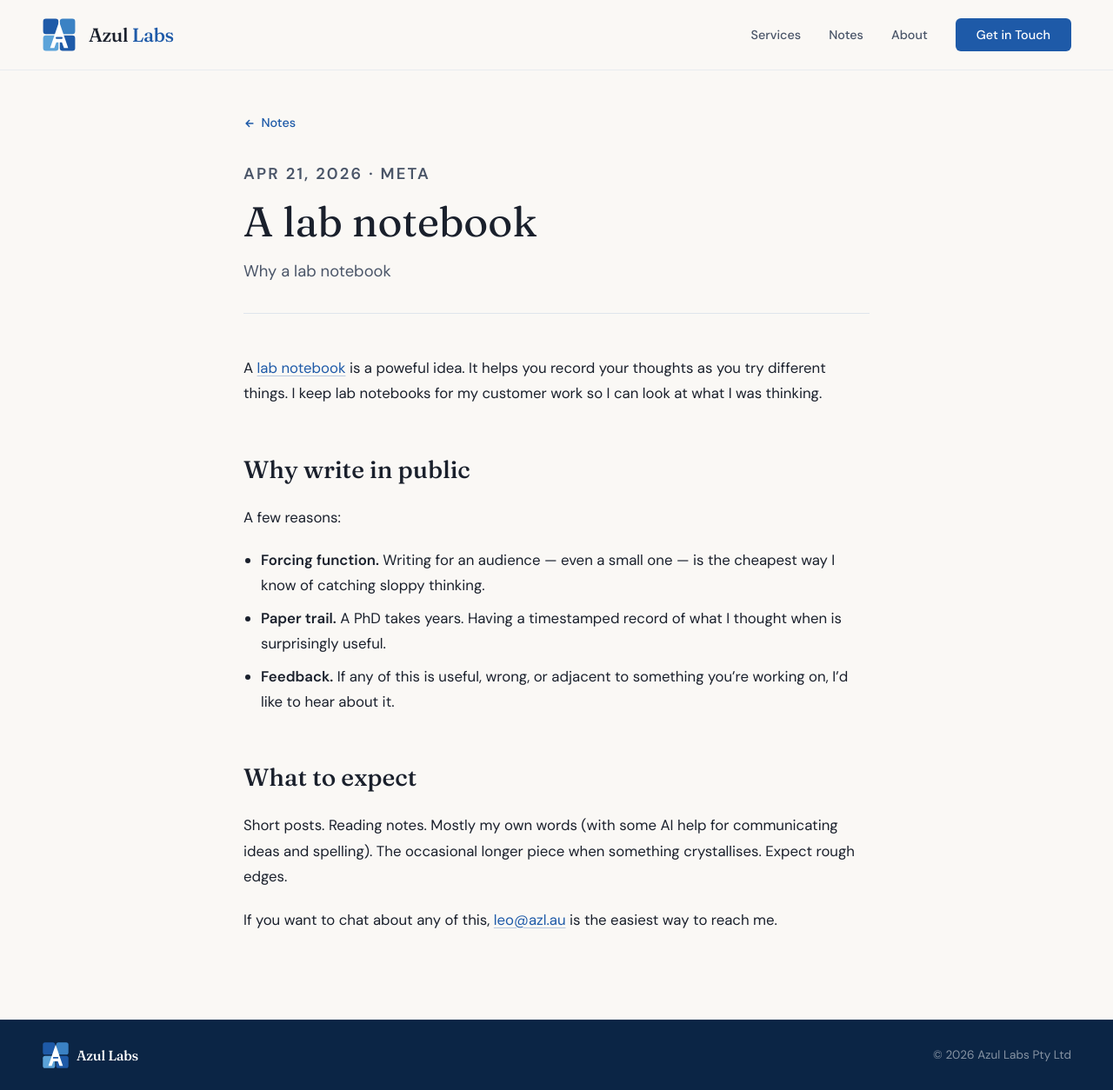
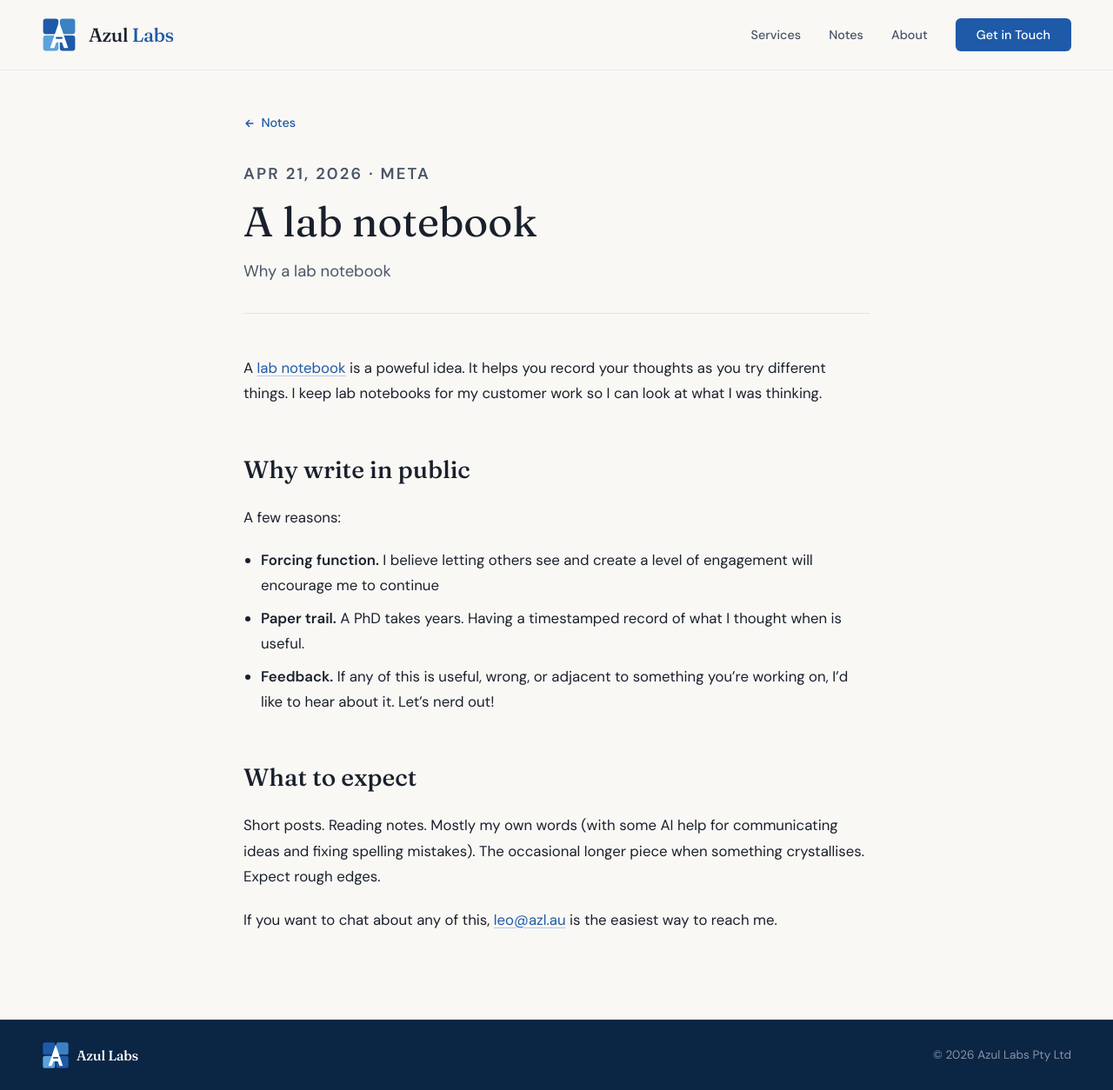
Before and after one commit to leo-dcfa/azl, a Jekyll site: the page built from _research/2026/welcome.md, in a window 1280 px wide and 1254 px high. Shown: the whole window at 87% size. Built offline with Jekyll 4.4.1, drawn with Linux system fonts in a browser that asks for light colours.

Commit message:
DEV-1562: fix welcome article

```diff
--- a/_research/2026/welcome.md
+++ b/_research/2026/welcome.md
@@ -12,12 +12,12 @@ A [lab notebook](https://en.wikipedia.org/wiki/Lab_notebook) is a poweful idea.
 
 A few reasons:
 
-- **Forcing function.** Writing for an audience — even a small one — is the cheapest way I know of catching sloppy thinking.
-- **Paper trail.** A PhD takes years. Having a timestamped record of what I thought when is surprisingly useful.
-- **Feedback.** If any of this is useful, wrong, or adjacent to something you're working on, I'd like to hear about it.
+- **Forcing function.** I believe letting others see and create a level of engagement will encourage me to continue
+- **Paper trail.** A PhD takes years. Having a timestamped record of what I thought when is useful.
+- **Feedback.** If any of this is useful, wrong, or adjacent to something you're working on, I'd like to hear about it. Let's nerd out!
 
 ## What to expect
 
-Short posts. Reading notes. Mostly my own words (with some AI help for communicating ideas and spelling). The occasional longer piece when something crystallises. Expect rough edges.
+Short posts. Reading notes. Mostly my own words (with some AI help for communicating ideas and fixing spelling mistakes). The occasional longer piece when something crystallises. Expect rough edges.
 
 If you want to chat about any of this, [leo@azl.au](mailto:leo@azl.au) is the easiest way to reach me.
```
